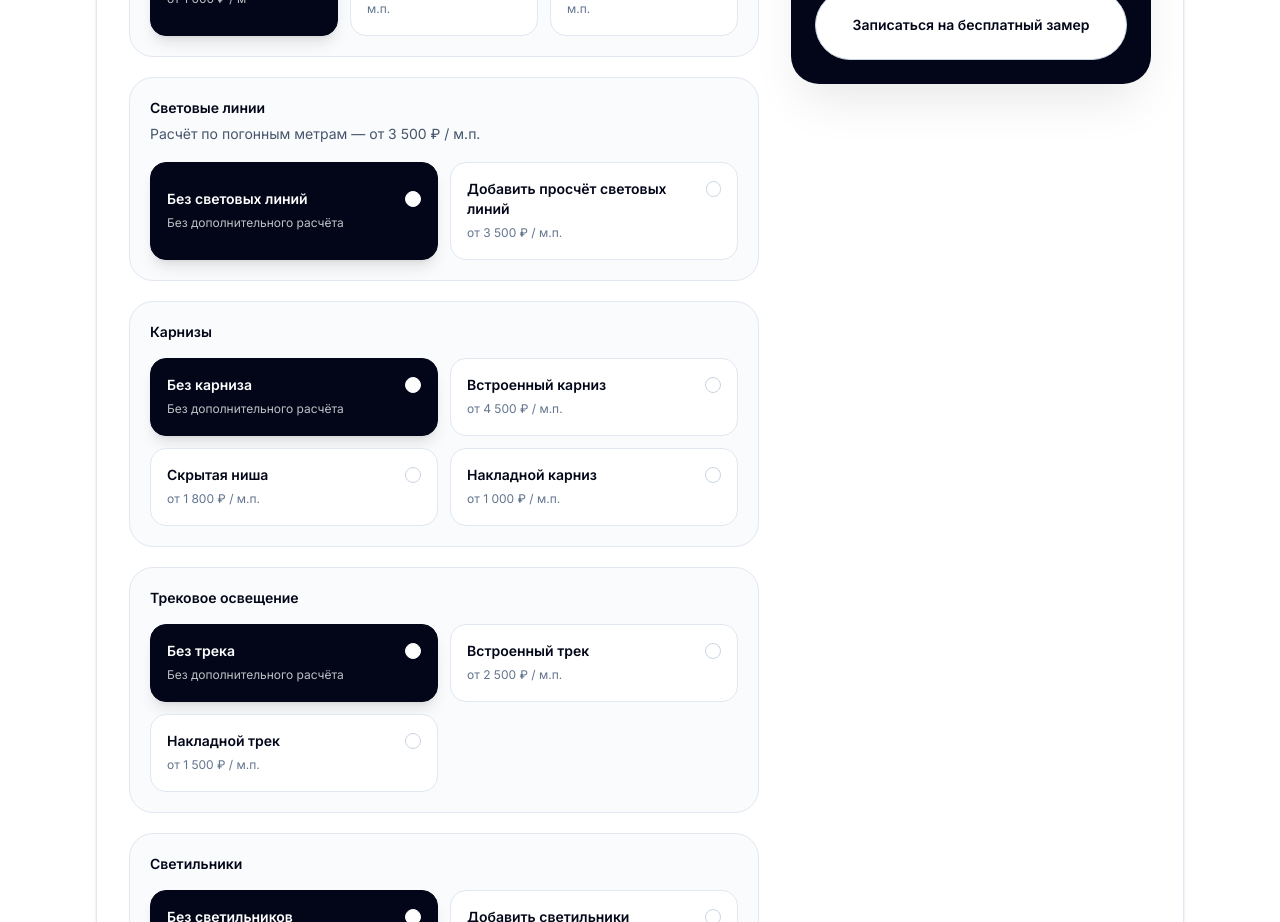
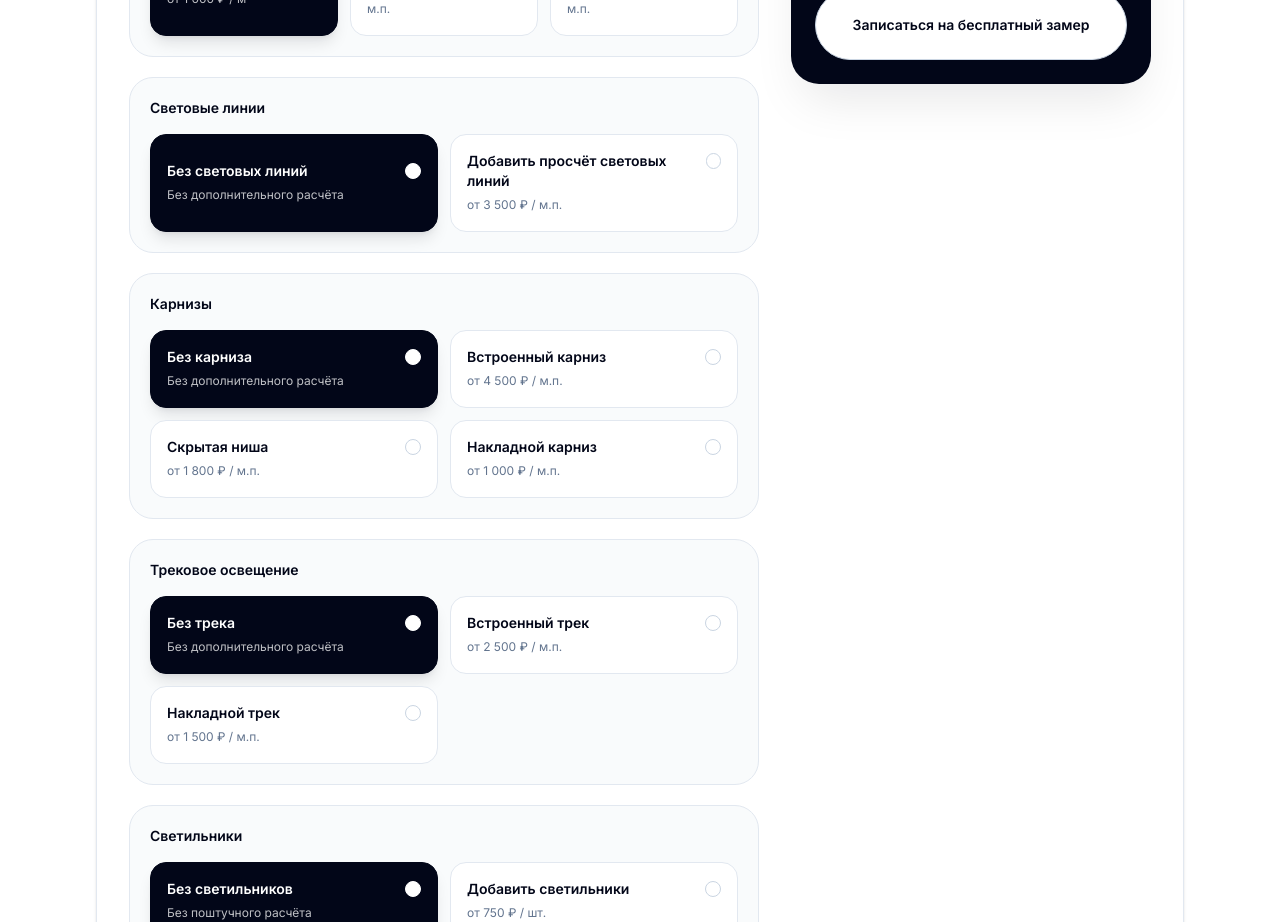
Before and after one commit to svladimirtsk-crypto/nextjs-potolkovo, a Next.js app: page / in a window 1280 px wide. Shown: the part 2500-3422 px from the top of the page. Built offline with nearby package versions, Linux system fonts and the light colour scheme.

Commit message:
Update price-calculator-client.tsx

```diff
--- a/components/home/price-calculator-client.tsx
+++ b/components/home/price-calculator-client.tsx
@@ -773,9 +773,6 @@ export function PriceCalculatorClient({
         <CollapsibleSection
           id="light-lines"
           title="Световые линии"
-          description={`Расчёт по погонным метрам — от ${formatCurrency(
-            lightLinesConfig.ratePerMeter
-          )} ₽ / м.п.`}
           isDesktopAccordion={isDesktopAccordion}
           isOpen={openSections["light-lines"]}
           onToggle={toggleSection}
```
